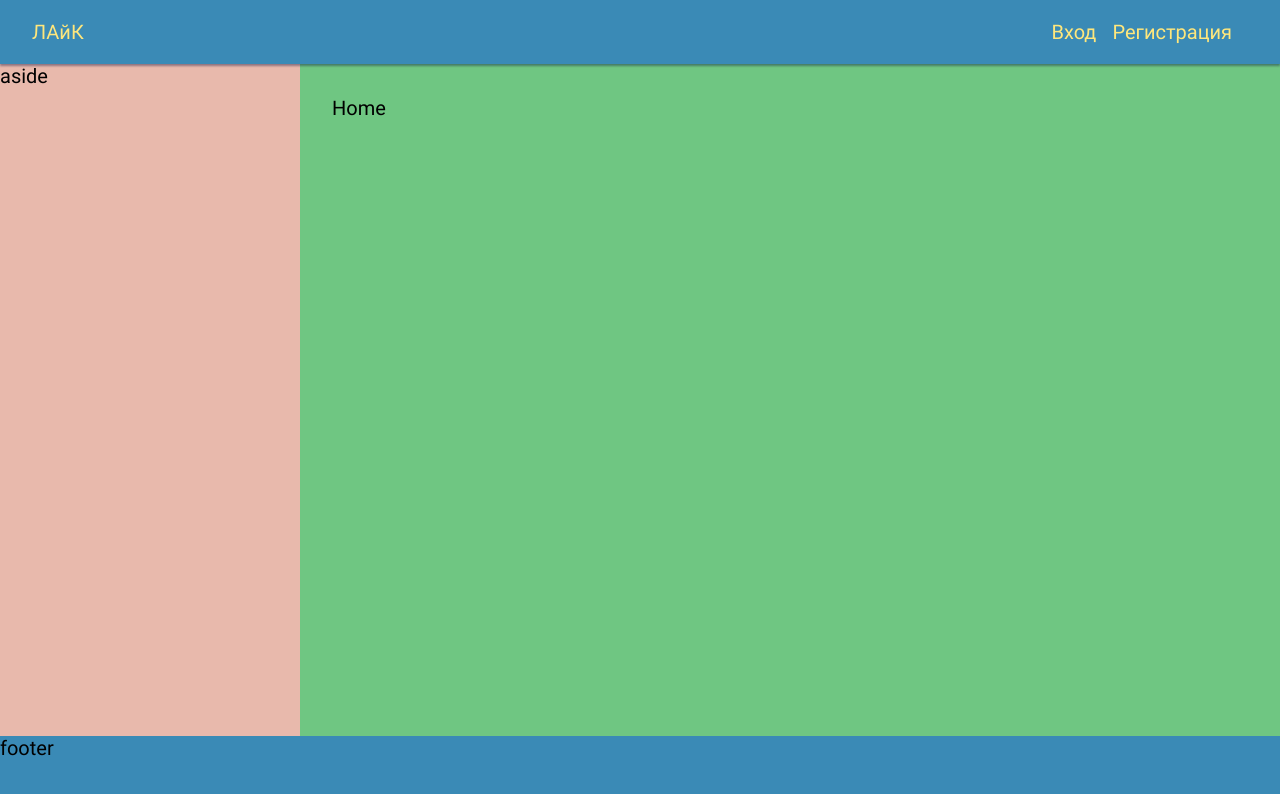
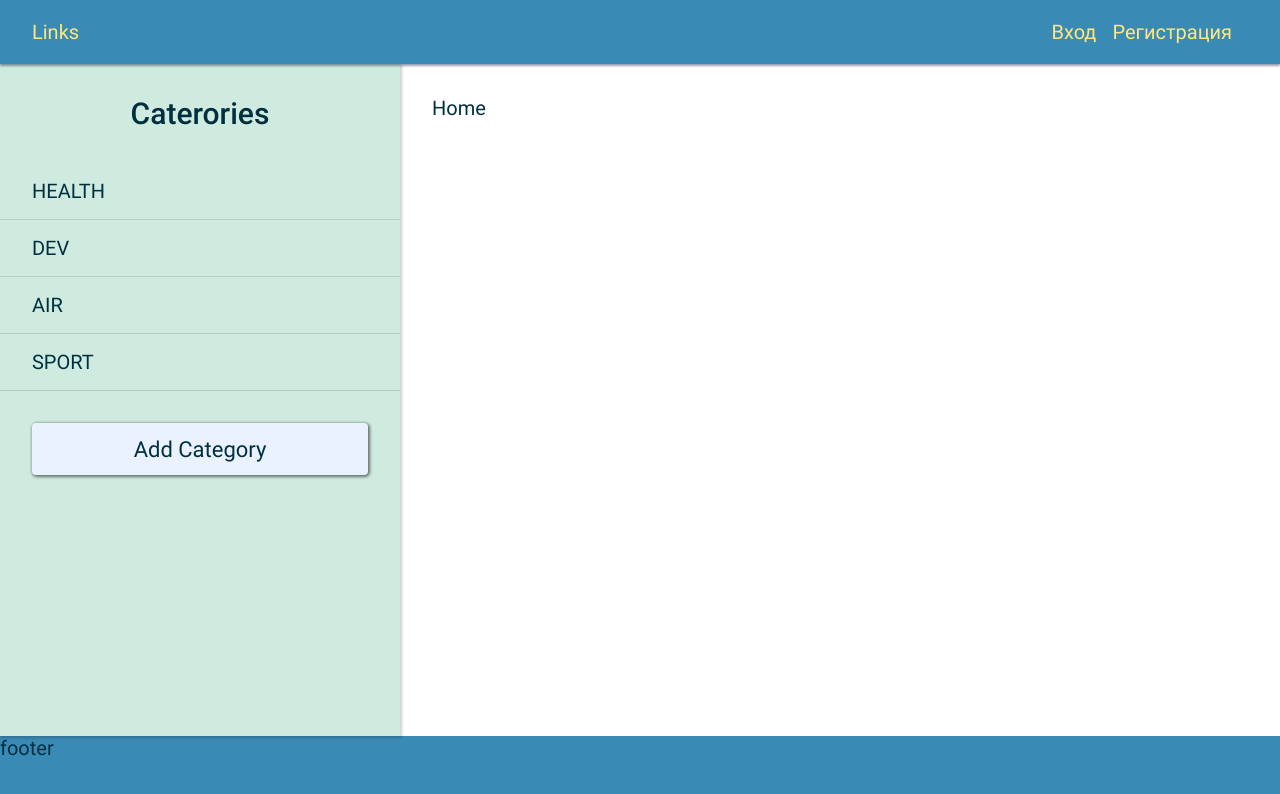
Before and after one commit to Alwongs/links, a Vue app: page / in a window 1280 px wide. Shown: the top 794 px of the page. Built offline with nearby package versions, Linux system fonts and the light colour scheme; no server answers.

Commit message:
add aside

```diff
--- a/src/App.vue
+++ b/src/App.vue
@@ -27,7 +27,7 @@ export default {
 .wrapper {
     min-height: 200px;
     height: calc(100vh - 128px);
-    background-color: rgb(111, 198, 130);
+    //background-color: rgb(111, 198, 130);
     display: flex;
 }
 </style>
--- a/src/assets/common.scss
+++ b/src/assets/common.scss
@@ -21,7 +21,8 @@
 }
 html, body {
     //background-color: rgb(222, 230, 238);
-
+    font-family: 'Roboto';
+    color:rgb(0, 47, 64);
     height: 100%;
     font-size: 20px;
     @media (max-width: $mobile-max) {
@@ -30,6 +31,7 @@ html, body {
 
 }
 .btn {
+    color:rgb(0, 47, 64);
     background-color: rgb(234, 242, 255);
     border: none;
     border-radius: 4px;
--- a/src/components/AppAside.vue
+++ b/src/components/AppAside.vue
@@ -1,6 +1,28 @@
 <template>
     <aside class="app-aside">
-        aside
+        <h2 class="title">
+            Caterories
+        </h2>
+
+        <ul class="category-list">
+            <li class="category-item">
+                HEALTH
+            </li>
+            <li class="category-item">
+                DEV
+            </li>
+            <li class="category-item">
+                AIR
+            </li>
+            <li class="category-item">
+                SPORT
+            </li>
+        </ul>
+        <div class="btn-block">
+            <button class="btn btn-create">
+                Add Category
+            </button>
+        </div>
     </aside>
 </template>
 
@@ -13,8 +35,35 @@ export default {
 <style lang="scss" scoped>
 
 .app-aside {
-    background-color: rgb(232, 185, 172);
-    width: 300px;
+    background-color: rgb(207, 234, 223);
+    width: 400px;
     height: 100%;
+    box-shadow: 1px 1px 3px 1px rgba(0, 0, 0, 0.2);
+}
+.title {
+    font-weight: 500;
+    text-align: center;
+    padding: 32px 0;
+}
+.category-list {
+    margin-bottom: 32px;
+}
+.category-item {
+    padding: 16px 32px;
+    border-bottom: 1px solid rgba(136, 136, 136, 0.3);
+    &:hover {
+        background-color: rgb(233, 255, 246);
+    }
+}
+.btn-block {
+    padding: 0 32px;
+}
+.btn-create {
+    width: 100%;
+    height: 52px;
+    font-size: 22px;
+    &:hover {
+        background-color: #fff;
+    }
 }
 </style>
--- a/src/components/AppPanel.vue
+++ b/src/components/AppPanel.vue
@@ -2,7 +2,7 @@
     <div class="app-panel">
         <div class="panel-item">
             <router-link :to="'/'">
-                ЛАйК
+                Links
             </router-link>
         </div>
         <nav class="panel-item" :class="{active: isMenuOpen}">
@@ -72,7 +72,7 @@ export default {
     methods: {
         logout() {
             if (confirm('Вы уверены?')) {
-                this.$store.dispatch('signOut');
+                this.$store.dispatch('logOut');
                 this.$router.push('/');
                 this.isMenuOpen = false;
                 return
@@ -82,10 +82,6 @@ export default {
         },
         goTo(path) {
             this.$router.push(path);
-            this.isMenuOpen = false;
-        },
-        toggleMenu() {
-            this.isMenuOpen = !this.isMenuOpen;
         },
     }
 }
--- a/src/store/modules/user.js
+++ b/src/store/modules/user.js
@@ -39,7 +39,7 @@ export default {
     },
     actions: {
         initAuth({dispatch, commit, state}) {
-            return new Promise((resolve, /*reject*/) => {
+            return new Promise((resolve) => {
                 if (state.unsubscribeAuth) {
                     state.unsubscribeAuth();
                 }
@@ -51,7 +51,7 @@ export default {
                 commit('SET_UNSUBSCRIBE_AUTH', unsubscribe)
             })
         },
-        async signUp({commit}, {email, password}) {
+        async register({commit}, {email, password}) {
             commit('SET_PROCESSING', true);
             commit('CLEAR_ERROR');
             try {
@@ -62,7 +62,7 @@ export default {
                 commit('SET_ERROR', error.message);
             }
         },
-        async signIn({commit}, {email, password}) {
+        async login({commit}, {email, password}) {
             commit('SET_PROCESSING', true);
             commit('CLEAR_ERROR');
             try {
@@ -73,7 +73,7 @@ export default {
                 commit('SET_ERROR', error.message);
             }
         },
-        async signOut() {
+        async logOut() {
             await signOut(auth);
         },
         stateChanged({commit}, payload) {
--- a/src/views/LoginPage.vue
+++ b/src/views/LoginPage.vue
@@ -9,7 +9,7 @@
         </div>
         <form
             class="form"
-            @submit.prevent="signin"
+            @submit.prevent="login"
         >
 
             <ul class="input-list">
@@ -71,9 +71,9 @@ export default {
         }
     },
     methods: {
-        signin() {
+        login() {
             if (this.email && this.password) {
-                this.$store.dispatch('signIn',  {
+                this.$store.dispatch('login',  {
                     email: this.email,
                     password: this.password
                 });
--- a/src/views/RegisterPage.vue
+++ b/src/views/RegisterPage.vue
@@ -9,7 +9,7 @@
         </div>
         <form
             class="form"
-            @submit.prevent="signup"
+            @submit.prevent="register"
         >
 
             <ul class="input-list">
@@ -71,9 +71,9 @@ export default {
         }
     },
     methods: {
-        signup() {
+        register() {
             if (this.email && this.password) {
-                this.$store.dispatch('signUp',  {
+                this.$store.dispatch('register',  {
                     email: this.email,
                     password: this.password
                 });
```
